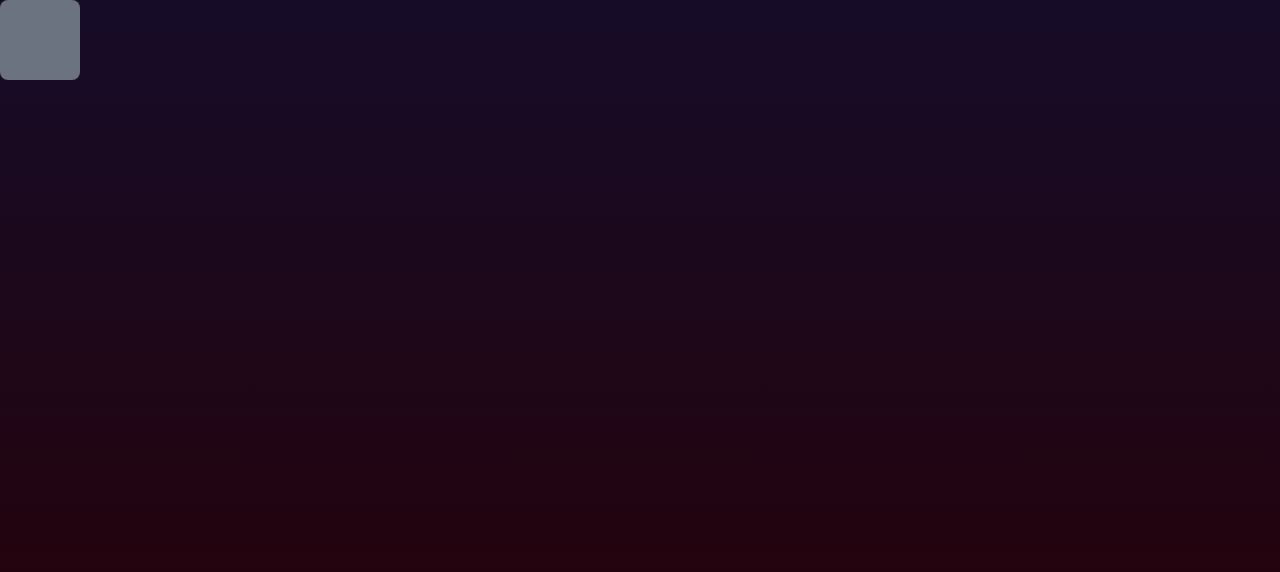
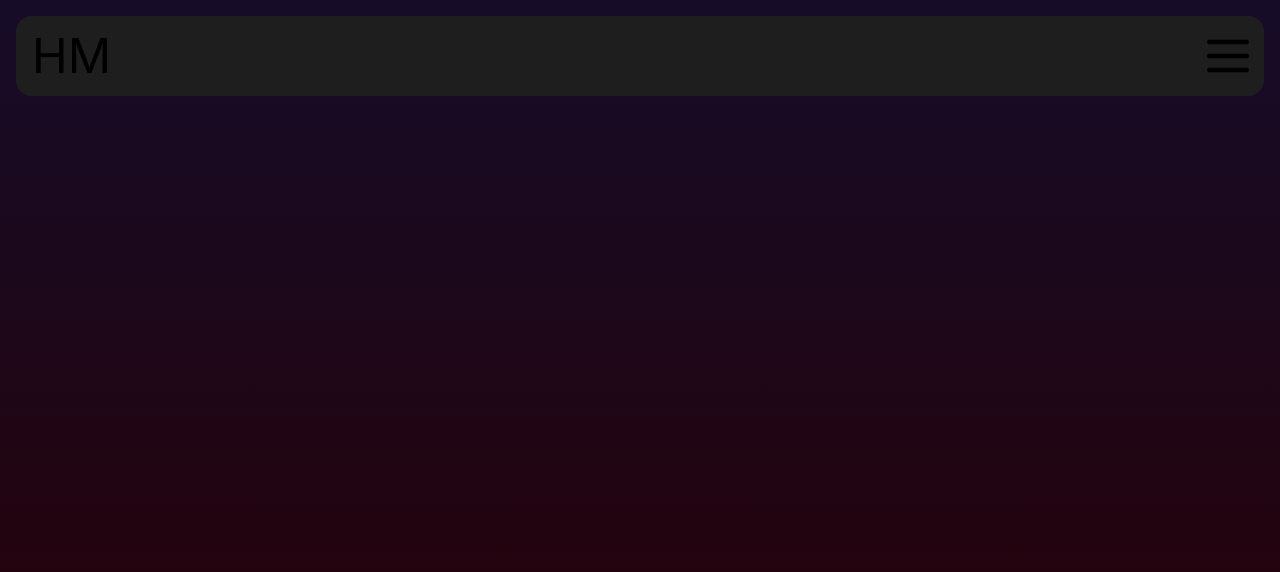
Before and after one commit to Hmcruz02/porfolio, a Next.js app: page / in a window 1280 px wide. Shown: the top 572 px of the page. Built offline with nearby package versions, Linux system fonts and the light colour scheme.

Commit message:
Added darkGray color, created Navbar component, rendered Navbar in page.tsx

```diff
--- a/app/page.tsx
+++ b/app/page.tsx
@@ -1,14 +1,33 @@
 import Image from 'next/image'
+import Navbar  from '../components/navbar'
 
 export default function Home() {
   return (
     <main className='bg-gradient-to-b from-blackBean to-darkPurple flex h-screen'>
-      <div className="w-2/6 ">
-        <div className='flex bg-gray-500 rounded-lg w-20 h-20'>
-        </div>
-      </div>
-        <div className="flex-grow overflow-y-auto">
-      </div>
+      <Navbar/>
     </main>
   )
 }
+
+
+      {/* <div className="w-1/4 h-screen">
+        <div className='flex justify-center h-screen'>
+          <div className='grid grid-cols-1'>
+
+            <div className='mt-10 flex bg-gray-500 rounded-lg w-20 h-20'>
+            </div>
+            <div className='mt-10 flex bg-gray-500 rounded-lg w-20 h-20'>
+            </div>
+            <div className='mt-10 flex bg-gray-500 rounded-lg w-20 h-20'>
+            </div>
+            <div className='mt-10 flex bg-gray-500 rounded-lg w-20 h-20'>
+            </div>
+            <div className='mt-10 flex bg-gray-500 rounded-lg w-20 h-20'>
+            </div>
+
+          </div>
+        </div>
+      </div>
+
+      <div className="flex-grow overflow-y-auto bg-red-500">
+      </div> */}
--- /dev/null
+++ b/components/navbar.tsx
@@ -0,0 +1,36 @@
+import React from "react";
+
+export default function Navbar() {
+    return (
+        <nav className='flex w-full h-20 bg-darkGray sticky top-4 rounded-2xl mx-4'>
+            <div className="flex items-center">
+                <h1 className= 'pl-4 text-5xl'>
+                    HM
+                </h1>
+            </div>
+
+            <div className='flex items-center justify-center ml-auto'>
+                <div className="cursor-pointer">
+                    <button type="button" className="bg-transparent p-2 rounded-md hover:text-gray-900">
+                        <svg
+                            className="m-auto w-14 h-14 transition-colors duration-200"
+                            fill="none"
+                            stroke="currentColor"
+                            viewBox="0 0 24 24"
+                            xmlns="http://www.w3.org/2000/svg"
+                        >
+                        <path
+                            strokeLinecap="round"
+                            strokeLinejoin="round"
+                            strokeWidth="2"
+                            d="M4 6h16M4 12h16M4 18h16"
+                        />
+                        </svg>
+                    </button>
+                </div>
+            </div>
+
+
+      </nav>
+    );
+}
--- a/tailwind.config.js
+++ b/tailwind.config.js
@@ -9,7 +9,8 @@ module.exports = {
     extend: {
       colors: {
         'blackBean': '#160C28',
-        'darkPurple': '#280004'
+        'darkPurple': '#280004',
+        'darkGray': "#1E1E1E"
       },
     },
   },
```
